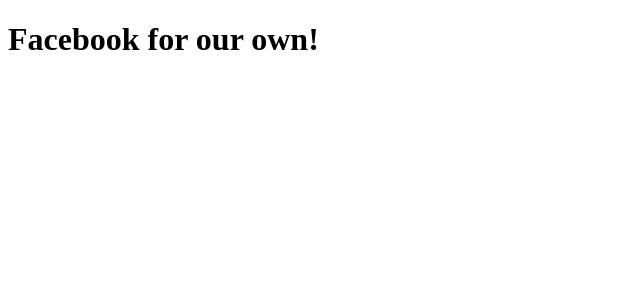
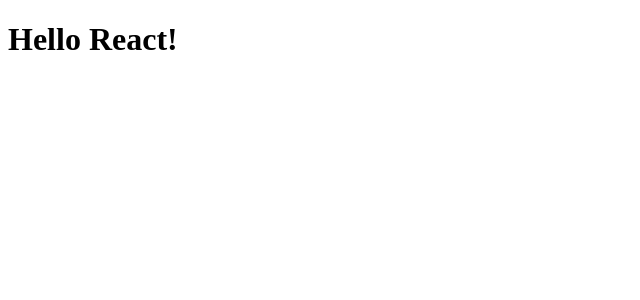
Before and after one commit to Taoffy/reddit-react, a React app: page / in a window 1280 px wide. Shown: the top 300 px of the page, without its empty margins (0-640 px from the left). Built offline with nearby package versions, Linux system fonts and the light colour scheme.

Commit message:
added text fo hw

```diff
--- a/src/Header.jsx
+++ b/src/Header.jsx
@@ -3,7 +3,7 @@
 export function Header() {
   return(
     <header>
-      <h1>Facebook for our own!</h1>
+      <h1>Hello React!</h1>
     </header>
   )
 }
```
